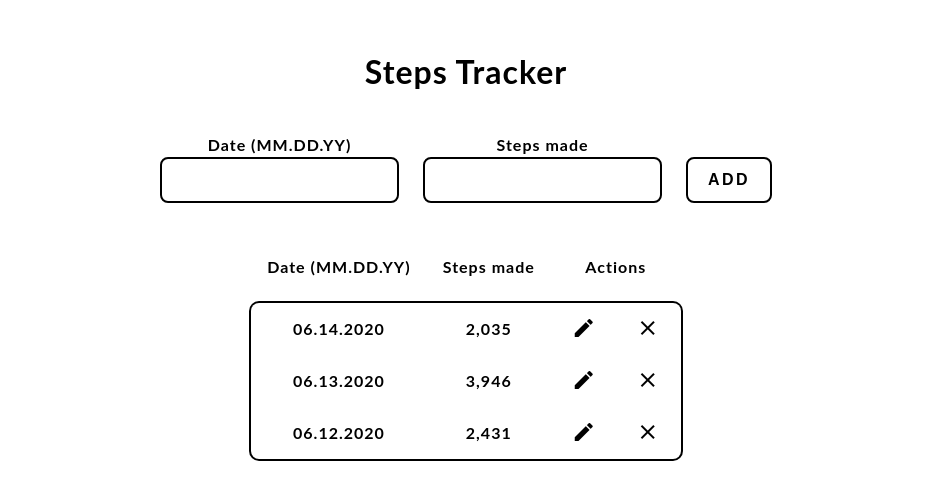
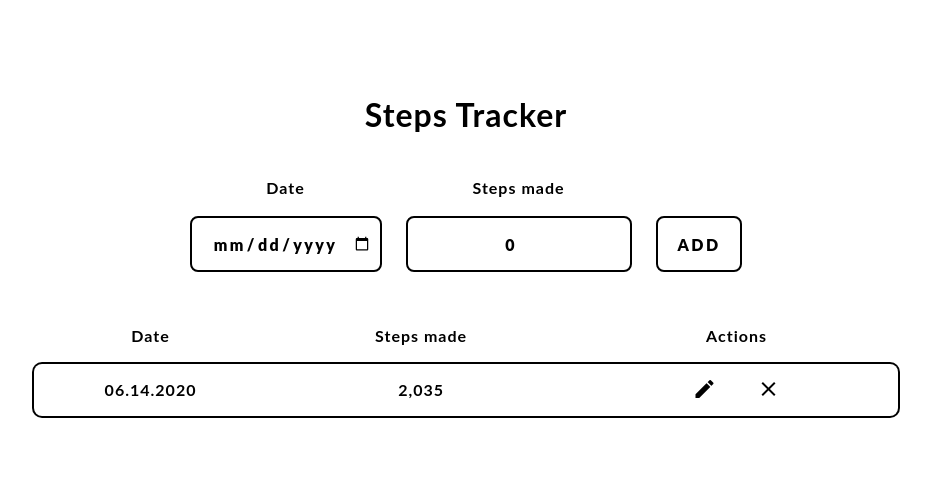
Before and after one commit to anna-yeddi/overREACTing-steps-tracker, a React (Create React App) app: page / in a window 1280 px wide. Shown: the part 151-650 px from the top of the page, without its empty margins (174-1105 px from the left). Built offline with nearby package versions, Linux system fonts and the light colour scheme.

Commit message:
Dynamics is added

```diff
--- a/package.json
+++ b/package.json
@@ -6,6 +6,7 @@
     "@testing-library/jest-dom": "^4.2.4",
     "@testing-library/react": "^9.3.2",
     "@testing-library/user-event": "^7.1.2",
+    "nanoid": "^3.1.10",
     "react": "^16.13.1",
     "react-dom": "^16.13.1",
     "react-scripts": "3.4.1"
--- a/src/App.css
+++ b/src/App.css
@@ -76,10 +76,15 @@ body {
 .form-input {
   display: block;
   width: 100%;
+  min-height: 3.5rem;
   border: 2px solid black;
   border-radius: 0.5rem;
+  background-color: white;
+  color: black;
+  margin-top: 1rem;
   padding: 0.75rem 0.5rem;
   font-size: 1rem;
+  font-family: 'Lato', Arial, sans-serif;
   font-weight: bolder;
   text-align: center;
   letter-spacing: 0.15rem;
@@ -88,16 +93,22 @@ body {
 .form-input:active,
 .form-input:focus,
 .form-input:hover {
-  background-color: black;
-  color: white;
+  border-bottom: thick solid black;
   font-weight: bold;
   outline: none;
 }
 
-.form-input::selection {
-  background-color: yellow;
-  color: black;
+/* .form-input-validity::after {
+  padding-left: 0.3125rem;
 }
+
+input.form-input:invalid + .form-input-validity::after {
+  content: '✖';
+}
+
+input.form-input:valid + .form-input-validity::after {
+  content: '✓';
+} */
 
 /* CTA Button */
 
@@ -106,21 +117,32 @@ body {
   padding: 0.75rem 1.25rem;
   border: 2px solid black;
   border-radius: 0.5rem;
-  background-color: transparent;
+  background-color: white;
+  color: black;
   font-weight: bolder;
   text-transform: uppercase;
   transition: all 0.2s;
+}
+
+.form-cta:active,
+.form-cta:focus,
+.form-cta:hover {
+  background-color: black;
+  color: white;
+  font-weight: bold;
+  outline: none;
 }
 
 /* Table */
 
 .table {
   margin: 0 auto;
+  min-width: 75%;
   border-collapse: collapse;
 }
 
 .table-headers {
-  padding: 0.5rem 1rem 1.5rem 1rem;
+  padding: 0.5rem 1rem 1rem 1rem;
 }
 
 .table-body {
--- a/src/components/Steps.jsx
+++ b/src/components/Steps.jsx
@@ -1,30 +1,90 @@
-import React from 'react'
+import React, { useState } from 'react'
 import PropTypes from 'prop-types'
+import { nanoid } from 'nanoid'
+import DayModel from '../models/DayModel'
 
 function Steps(props) {
+  const emptyForm = { day: '', steps: 0 }
+  const [days, setDays] = useState([])
+  const [form, setForm] = useState(emptyForm)
+
+  const handleChange = (e) => {
+    const { name, value } = e.target
+    setForm((prevForm) => ({ ...prevForm, [name]: value }))
+  }
+
+  const handleSubmit = (e) => {
+    e.preventDefault()
+
+    setDays((prevDays) =>
+      // const newDay = (id) => {
+      //   return new DayModel(id, form.day, form.steps)
+      // }
+
+      // const newDayUpd = (prevDays) => {
+      //   prevDays.map((o) => {
+      //     console.log(o)
+      //     o.day === form.day ? newDay(o.id) : newDay(nanoid())
+      //   })
+      // }
+      // console.log(newDayUpd)
+
+      // newDayUpd(prevDays).sort((a, b) => {
+      //   return a.day < b.day ? 1 : -1
+      // })
+      [...prevDays, form].sort((a, b) => {
+        return a.day < b.day ? 1 : -1
+      })
+    )
+
+    console.log(days)
+    setForm(emptyForm)
+  }
+
+  const handleEdit = (o) => {
+    // setDays(prevDays => prevDays)
+    console.log('Handle me!')
+  }
+
+  const handleRemove = (id) => {
+    setDays((prevDays) => prevDays.filter((o) => o.id !== id))
+  }
+
   return (
     <div className="container">
       <h1>Steps Tracker</h1>
-      <form className="form">
+      <form className="form" onSubmit={handleSubmit}>
         <div className="form-item">
-          <label htmlFor="date">Date (MM.DD.YY)</label>
+          {/* Localized constraints are provided by type="data"
+          <label htmlFor="day">Date (MM.DD.YY)</label> */}
+          <label htmlFor="day">Date</label>
           <input
-            type="text"
-            name="date"
-            id="date"
+            type="date"
+            name="day"
+            value={form.day}
+            id="day"
             className="form-input"
-            max="8"
+            // fallback support for type=text
+            // pattern="\d{4}-\d{2}-\d{2}"
+            min="1900-01-01"
+            required
+            onChange={handleChange}
           />
+          {/* <span className="form-input-validity"></span> */}
         </div>
         <div className="form-item">
           <label htmlFor="steps">Steps made</label>
           <input
             type="number"
             name="steps"
+            value={form.steps}
             id="steps"
             className="form-input"
             min="0"
+            required
+            onChange={handleChange}
           />
+          {/* <span className="form-input-validity"></span> */}
         </div>
         <button type="submit" className="form-item form-cta form-input">
           ADD
@@ -34,7 +94,7 @@ function Steps(props) {
       <table className="table">
         <thead>
           <tr>
-            <th className="table-headers">Date (MM.DD.YY)</th>
+            <th className="table-headers">Date</th>
             <th scope="col" className="table-headers">
               Steps made
             </th>
@@ -44,6 +104,33 @@ function Steps(props) {
           </tr>
         </thead>
         <tbody className="table-body">
+          {/* Dynamic: */}
+          {days.map((o) => (
+            <tr>
+              <th scope="row">{o.day}</th>
+              <td>{o.steps}</td>
+              <td>
+                <button
+                  className="table-btn table-edit"
+                  onClick={() => handleEdit(o)}>
+                  <i className="material-icons" role="presentation">
+                    edit
+                  </i>
+                  <span className="sr-only">Edit</span>
+                </button>
+                <button
+                  className="table-btn table-remove"
+                  onClick={() => handleRemove(o.id)}>
+                  <i className="material-icons" role="presentation">
+                    clear
+                  </i>
+                  <span className="sr-only">Remove</span>
+                </button>
+              </td>
+            </tr>
+          ))}
+
+          {/* Static: */}
           <tr>
             <th scope="row">06.14.2020</th>
             <td>2,035</td>
@@ -54,47 +141,11 @@ function Steps(props) {
                 </i>
                 <span className="sr-only">Edit</span>
               </button>
-              <button className="table-btn table-delete">
+              <button className="table-btn table-remove">
                 <i className="material-icons" role="presentation">
                   clear
                 </i>
-                <span className="sr-only">Delete</span>
-              </button>
-            </td>
-          </tr>
-          <tr>
-            <th scope="row">06.13.2020</th>
-            <td>3,946</td>
-            <td>
-              <button className="table-btn table-edit">
-                <i className="material-icons" role="presentation">
-                  edit
-                </i>
-                <span className="sr-only">Edit</span>
-              </button>
-              <button className="table-btn table-delete">
-                <i className="material-icons" role="presentation">
-                  clear
-                </i>
-                <span className="sr-only">Delete</span>
-              </button>
-            </td>
-          </tr>
-          <tr>
-            <th scope="row">06.12.2020</th>
-            <td>2,431</td>
-            <td>
-              <button className="table-btn table-edit">
-                <i className="material-icons" role="presentation">
-                  edit
-                </i>
-                <span className="sr-only">Edit</span>
-              </button>
-              <button className="table-btn table-delete">
-                <i className="material-icons" role="presentation">
-                  clear
-                </i>
-                <span className="sr-only">Delete</span>
+                <span className="sr-only">Remove</span>
               </button>
             </td>
           </tr>
--- /dev/null
+++ b/src/models/DayModel.js
@@ -0,0 +1,8 @@
+class DayModel {
+  constructor(id, day, steps = 0) {
+    this.id = id
+    this.day = day
+    this.steps = steps
+  }
+}
+export default DayModel
```
Also changed, not shown: 1 other file (tests, documents, lock files or other folders).
